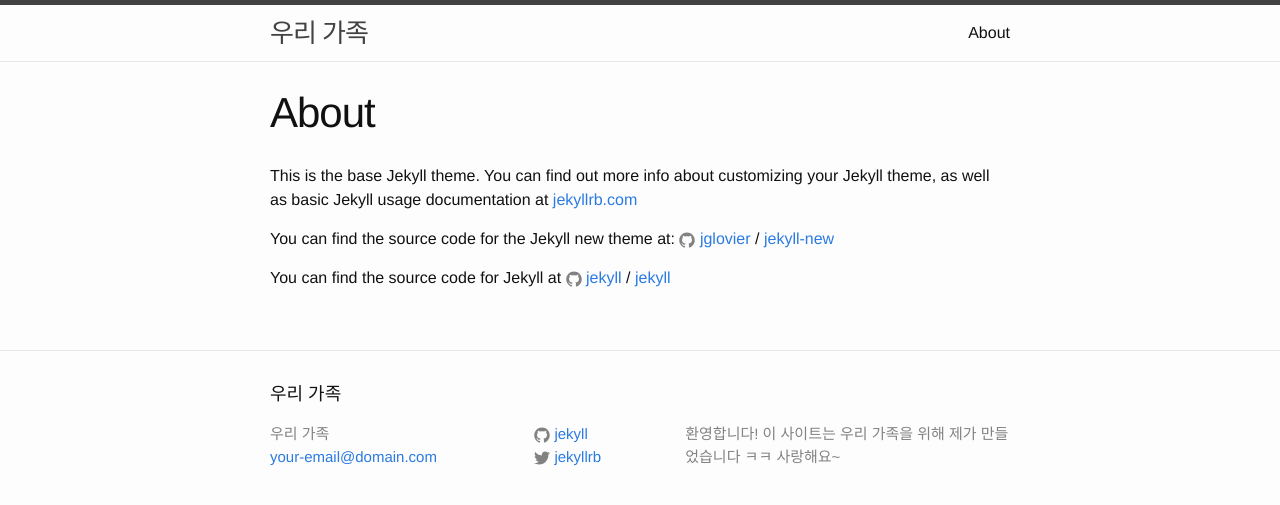
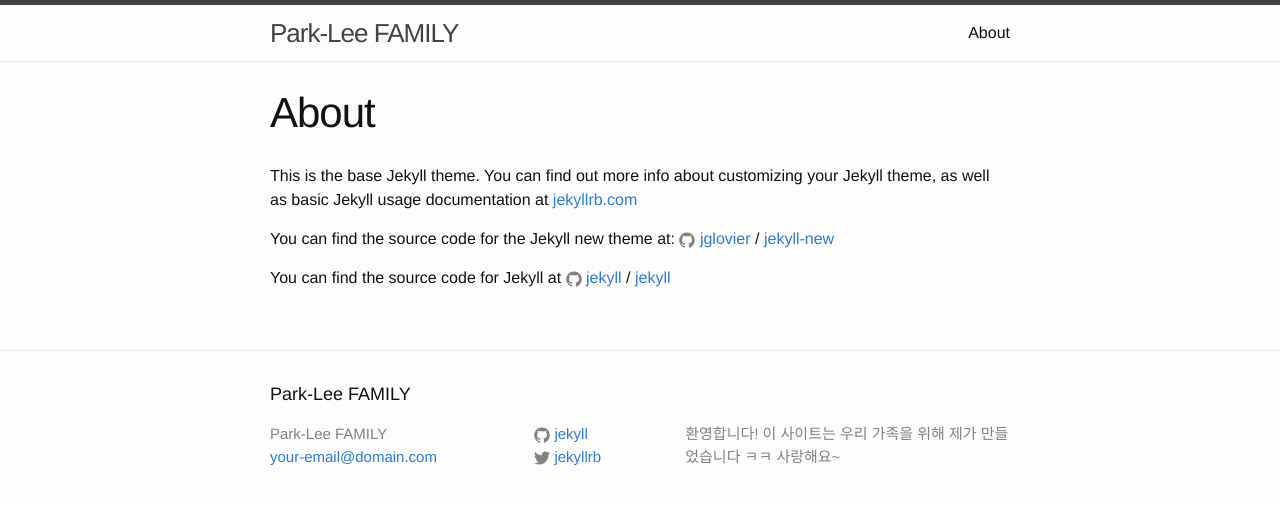
Before and after one commit to danielp07/danielp07.github.io, a Jekyll site: the page built from about.md, in a window 1280 px wide. Shown: the top 505 px of the page. Built offline with Jekyll 4.4.1, drawn with Linux system fonts in a browser that asks for light colours.

Commit message:
Update _config.yml

```diff
--- a/_config.yml
+++ b/_config.yml
@@ -6,7 +6,7 @@
 # 'jekyll serve'. If you change this file, please restart the server process.
 
 # Site settings
-title: 우리 가족
+title: Park-Lee FAMILY
 email: your-email@domain.com
 description: > # this means to ignore newlines until "baseurl:"
   환영합니다! 이 사이트는 우리 가족을 위해 제가 만들었습니다 ㅋㅋ 사랑해요~
```
